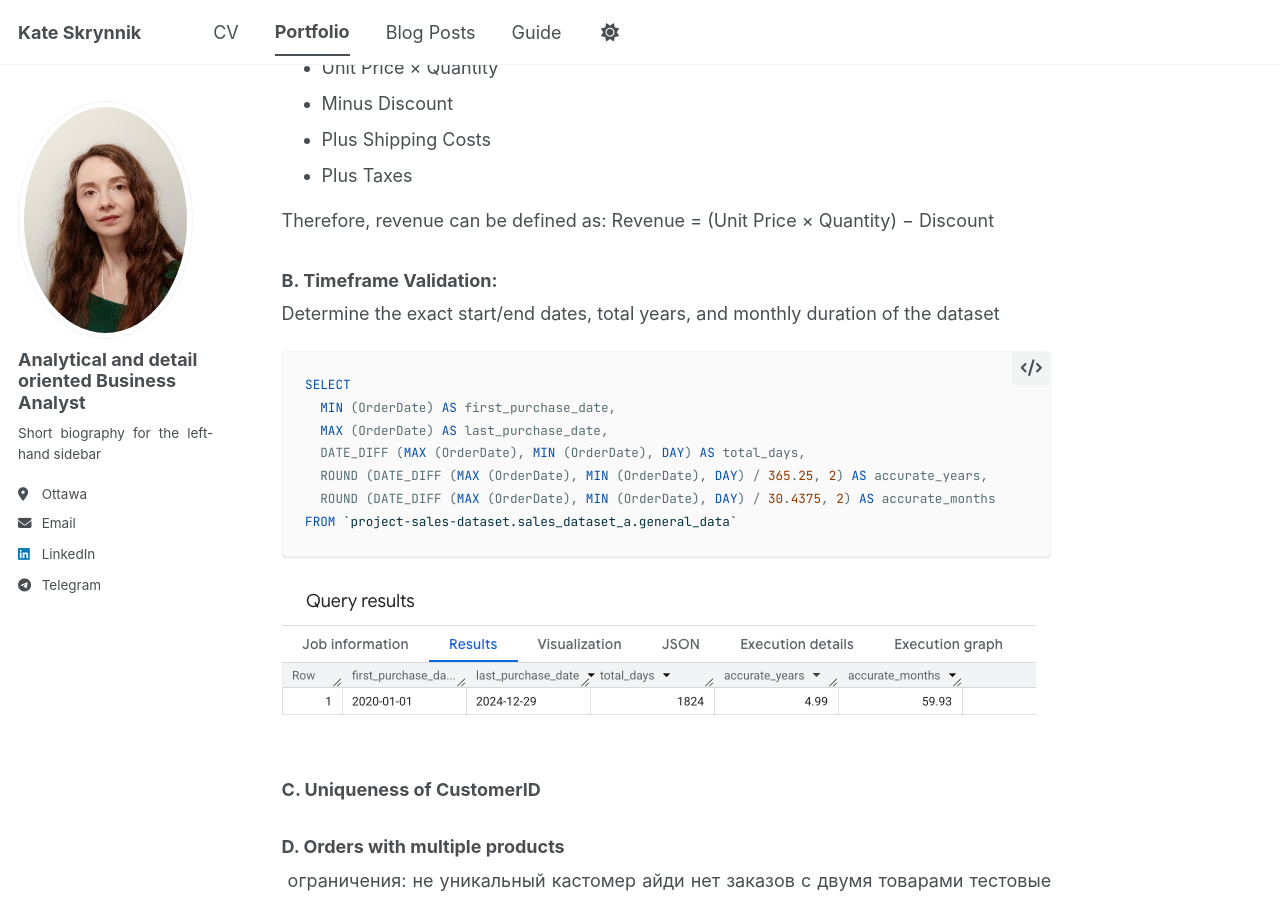
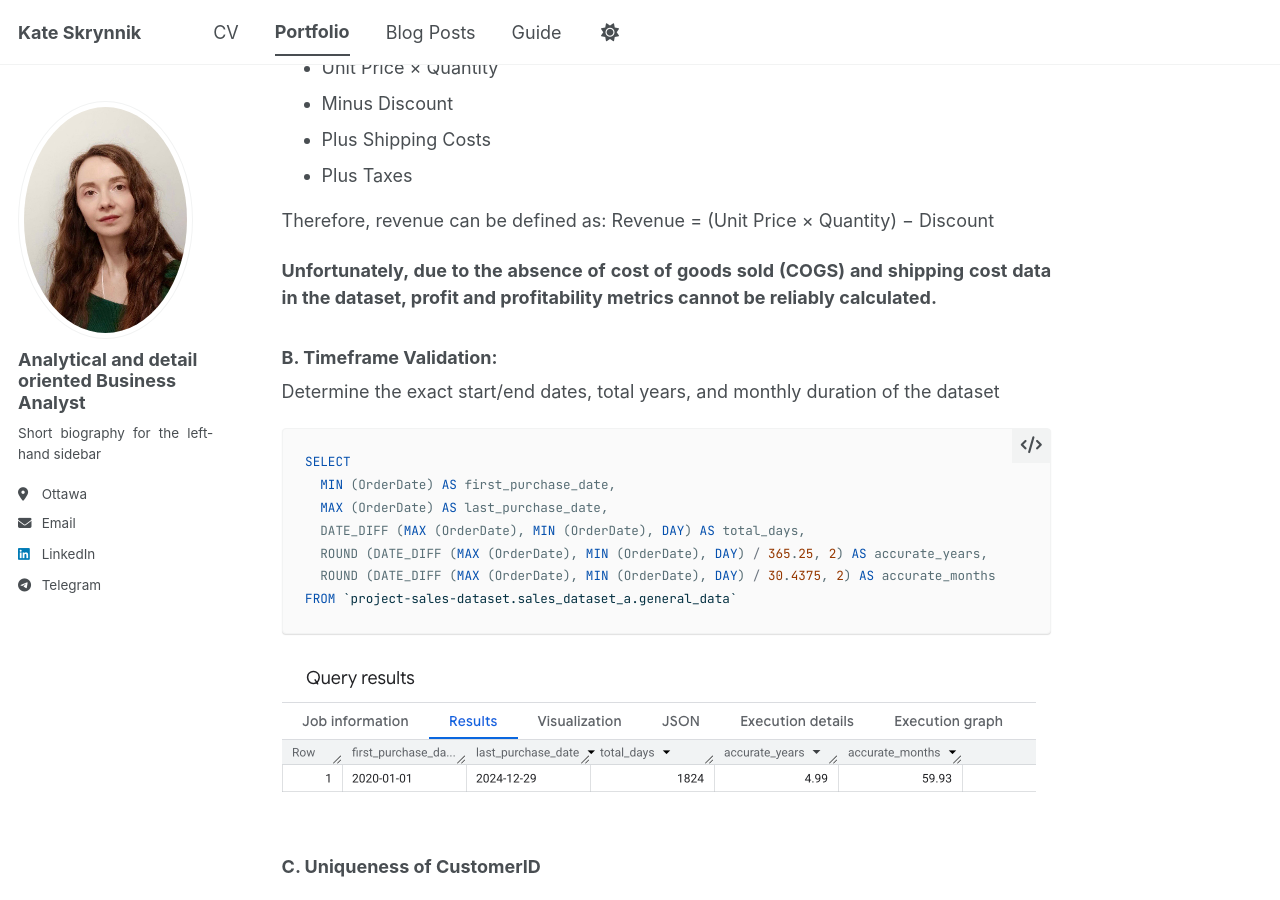
Before and after one commit to katevision/KateS, a Jekyll site: the page built from _portfolio/portfolio-2.md, in a window 1280 px wide and 900 px high, scrolled down 2055 px. Built offline with Jekyll 4.4.1, drawn with Linux system fonts in a browser that asks for light colours; a script bundle is joined from its source files by our own code; library files that are not in the unit come from our copies.

Commit message:
Update portfolio-2.md

```diff
--- a/_portfolio/portfolio-2.md
+++ b/_portfolio/portfolio-2.md
@@ -71,6 +71,8 @@ After validation, I confirmed that TotalAmount consists of:
 
 Therefore, revenue can be defined as:
 Revenue = (Unit Price × Quantity) − Discount
+
+**Unfortunately, due to the absence of cost of goods sold (COGS) and shipping cost data in the dataset, profit and profitability metrics cannot be reliably calculated.**
 
 ### B. Timeframe Validation:
 Determine the exact start/end dates, total years, and monthly duration of the dataset
```
